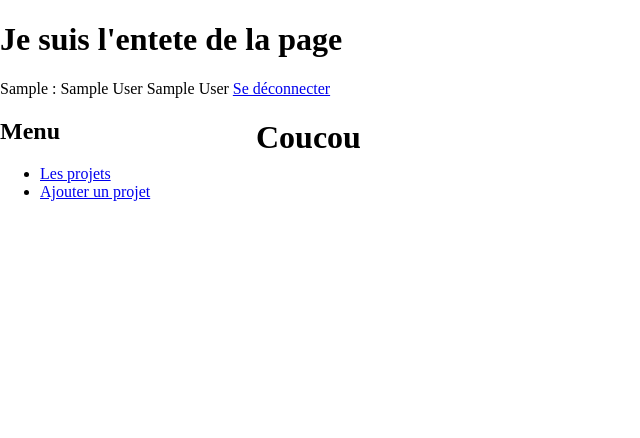
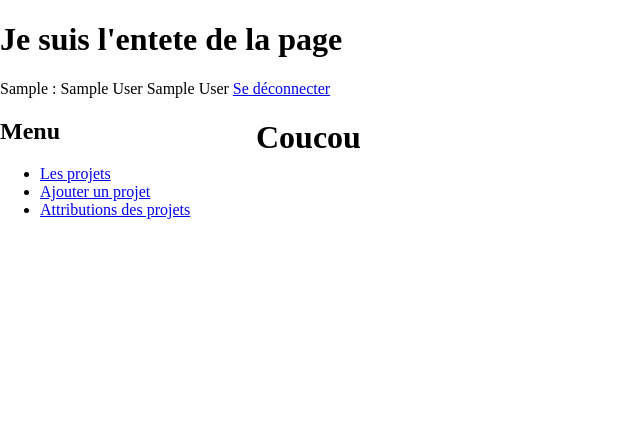
Before and after one commit to nicolasprvd/projet_tic, a PHP site: page /index.php in a window 1280 px wide. Shown: the top 438 px of the page, without its empty margins (0-640 px from the left). Run offline with PHP 8.4, Linux system fonts and the light colour scheme; the visitor is signed in with stand-in values (Sample User, id 1); tables that the repository leaves empty hold one stand-in row (values such as "Sample post").

Commit message:
Preparation page attribution projet

```diff
--- a/include/menu.php
+++ b/include/menu.php
@@ -18,6 +18,22 @@
         <ul>
           <li><a href=<?php echo URL.'liste_projets.php' ?>>Les projets</a></li>
           <li><a href=<?php echo URL.'form_ajout_projet.php'?>>Ajouter un projet</a></li>
+          <!-- Si l'admin uniquement est connectée -->
+          <?php
+          if ($_SESSION['status'] == 1){
+          ?>
+            <li><a href=<?php echo URL.'attribution_projets_automatique.php'?>>Attributions des projets</a></li>
+          <?php
+          }
+
+          // Si le reponsable uniquement est connecté
+          if ($_SESSION['status'] == 3){
+          ?>
+            <li><a href=<?php echo URL.'attribution_projets_manuel.php'?>>Attributions des projets</a></li>
+          <?php
+          }
+          ?>
+
         </ul>
       </nav>
       <?php
--- /dev/null
+++ b/pages/attribution_projets_automatique.php
@@ -0,0 +1 @@
+<p> Page attribution automatique et manuel pour l'admin </p>
--- /dev/null
+++ b/pages/attribution_projets_manuel.php
@@ -0,0 +1 @@
+<p> Page attribution manuel pour le client : attention faudra rendre visible que pour les projets des clients ou l'attribution est manuelle</p>
```
